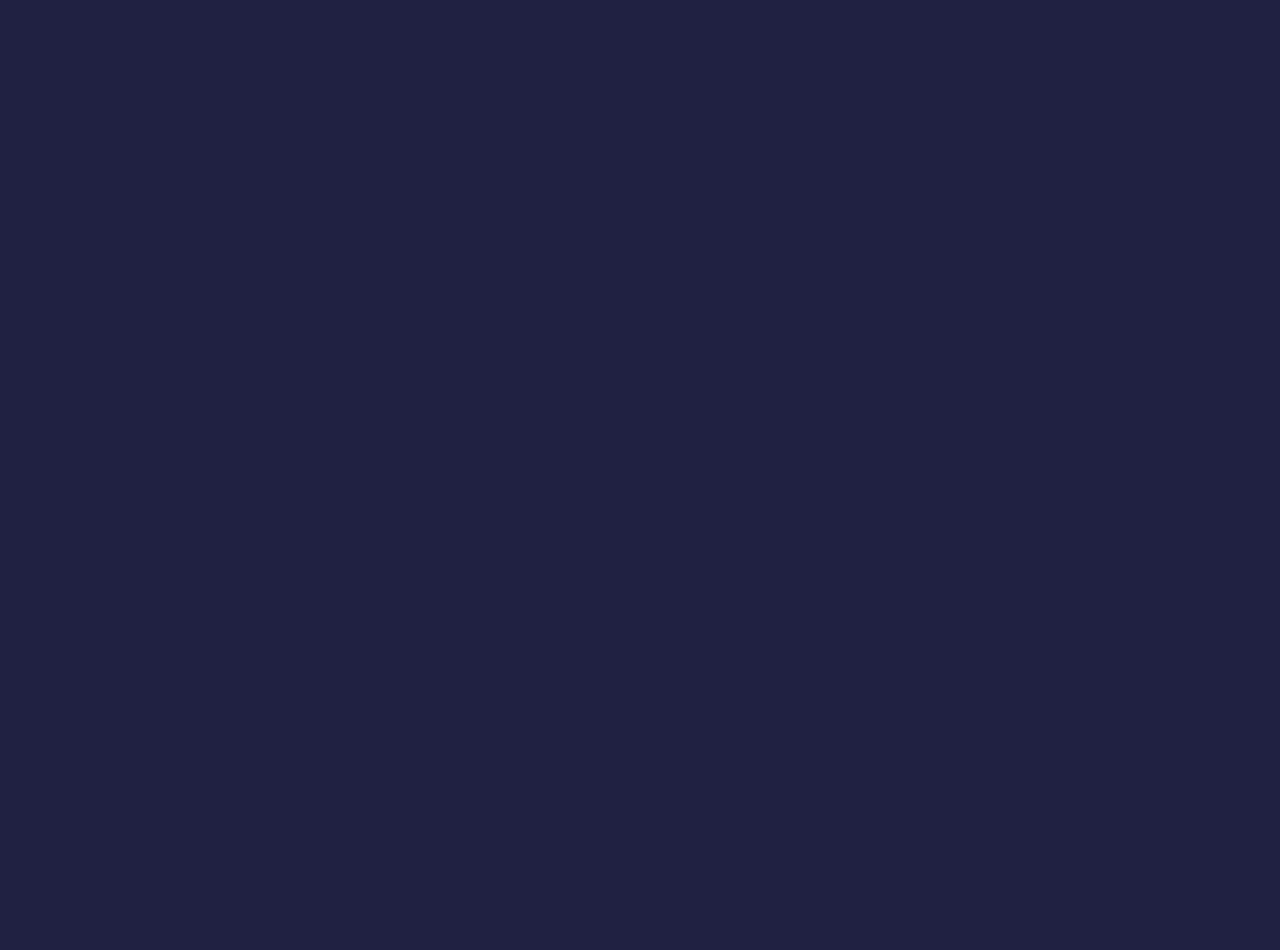
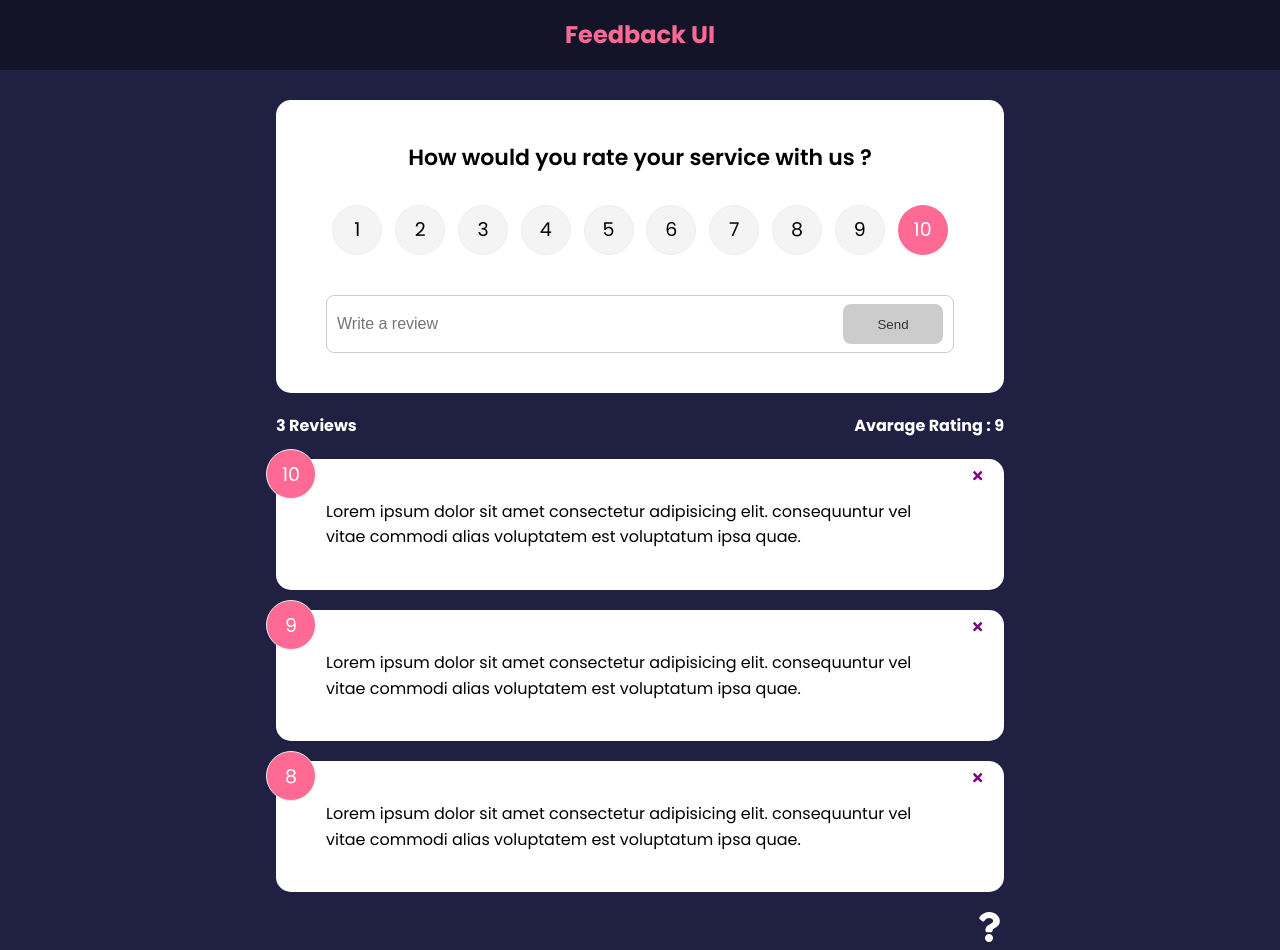
Before and after one commit to ulusan/Feedback-App-With-React, a React (Create React App) app: page / in a window 1280 px wide. Before the commit this address had no page. Before the commit the page ends 800 px from the top, so only its background shows below. Built offline with nearby package versions, Linux system fonts and the light colour scheme; the HTML template or start-up script is replaced by a standard one.

Commit message:
Refactoring

```diff
--- a/src/App.js
+++ b/src/App.js
@@ -7,6 +7,7 @@
 import FeedbackStats from "./components/FeedbackStats";
 import FeedbackForm from "./components/FeedbackForm";
 import AboutPage from "./pages/AboutPage";
+import AboutIconLink from "./components/AboutIconLink";
 
 function App() {
   const [feedback, setFeedback] = useState(FeedbackData);
@@ -25,15 +26,26 @@
     <Router>
       <Header />
       <div className="container">
-        <Route exact path="/">
-          <FeedbackForm handleAdd={addFeedback} />
-          <FeedbackStats feedback={feedback} />
-          <Feedbacklist feedback={feedback} handleDelete={deletFeedback} />
-        </Route>
+        <Routes>
+          <Route
+            exact
+            path="/"
+            element={
+              <>
+                <FeedbackForm handleAdd={addFeedback} />
+                <FeedbackStats feedback={feedback} />
+                <Feedbacklist
+                  feedback={feedback}
+                  handleDelete={deletFeedback}
+                />
+              </>
+            }
+          ></Route>
 
-        <Routes>
-          <Route path="/about" component={AboutPage} />
+          <Route path="/about" element={<AboutPage />} />
         </Routes>
+
+        <AboutIconLink />
       </div>
     </Router>
   );
--- /dev/null
+++ b/src/components/AboutIconLink.jsx
@@ -0,0 +1,14 @@
+import { FaQuestion } from "react-icons/fa";
+import { Link } from "react-router-dom";
+
+function AboutIconLink() {
+  return (
+    <div className="about-link">
+      <Link to="/about">
+        <FaQuestion size={30} />
+      </Link>
+    </div>
+  );
+}
+
+export default AboutIconLink;
--- a/src/pages/AboutPage.jsx
+++ b/src/pages/AboutPage.jsx
@@ -1,4 +1,5 @@
 import Card from "../components/shared/Card";
+import { Link } from "react-router-dom";
 
 function AboutPage() {
   return (
@@ -8,7 +9,7 @@
       <p>Version:1.0.0</p>
 
       <p>
-        <a href="/">Back to Home</a>
+        <Link to="/">Back to Home</Link>
       </p>
     </Card>
   );
```
